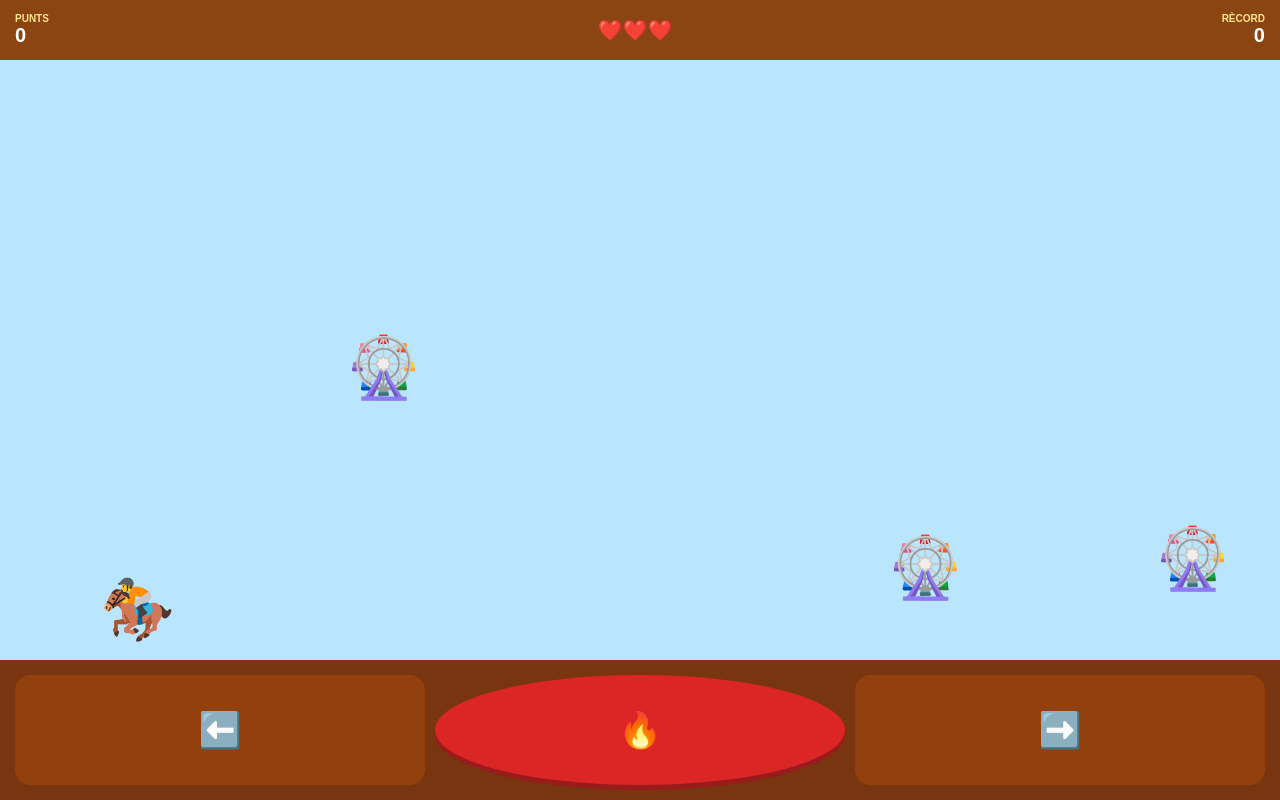
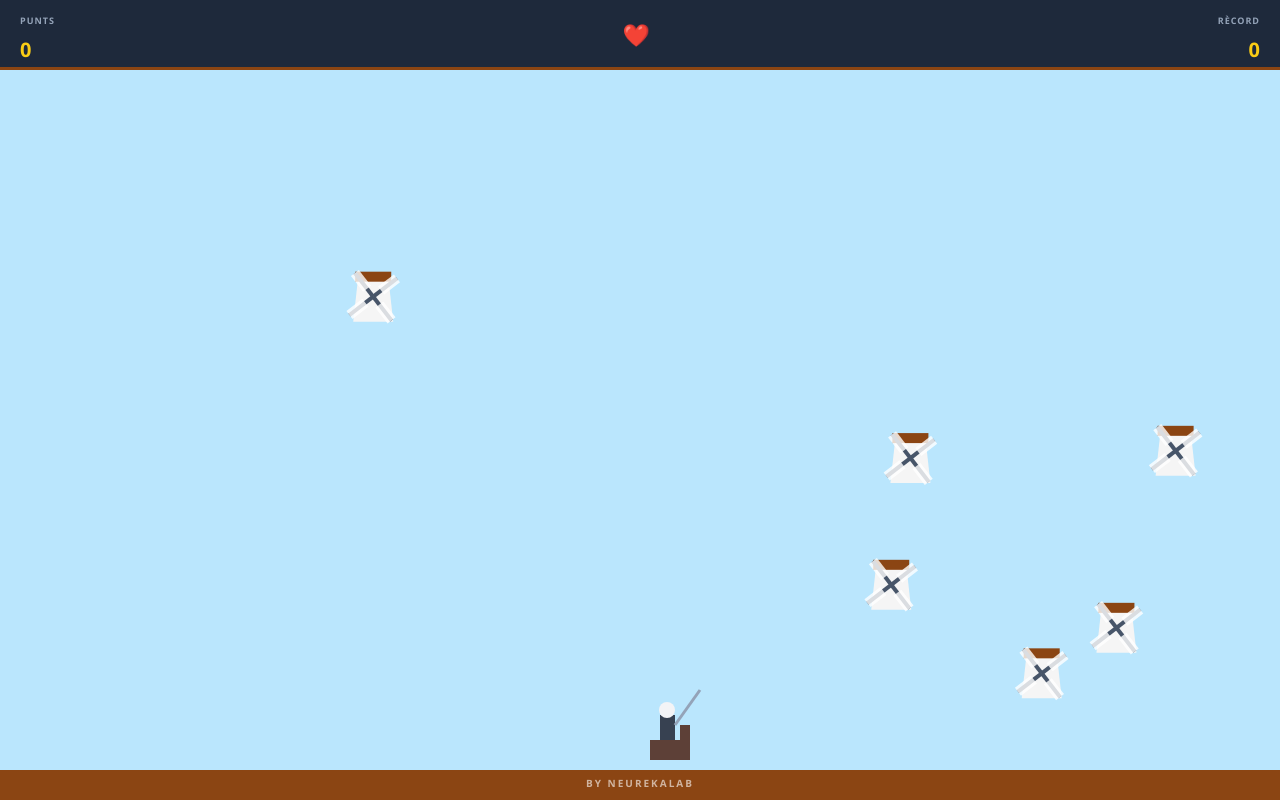
Before and after one commit to hipocamp/quixot, a plain HTML site: page index.html in a window 1280 px wide. Drawn offline with Linux system fonts and the light colour scheme.

Commit message:
Update index.html

```diff
--- a/index.html
+++ b/index.html
@@ -3,121 +3,200 @@
 <head>
     <meta charset="UTF-8">
     <meta name="viewport" content="width=device-width, initial-scale=1.0, maximum-scale=1.0, user-scalable=no">
-    <title>Quixot Mobile</title>
+    <title>Quixot vs Molins - NeurekaLAB</title>
 
-    <!-- Icones del Quixot -->
+    <!-- Icona del Quixot per al mòbil -->
     <link rel="icon" type="image/png" href="https://img.icons8.com/ios-filled/512/8b4513/don-quixote.png">
     <link rel="apple-touch-icon" href="https://img.icons8.com/ios-filled/512/8b4513/don-quixote.png">
     <meta name="apple-mobile-web-app-capable" content="yes">
-    <meta name="theme-color" content="#fef3c7">
+    <meta name="theme-color" content="#2563eb">
 
     <style>
-        /* CSS PUR - Molt resistent */
-        body, html { margin: 0; padding: 0; height: 100%; width: 100%; overflow: hidden; background-color: #fef3c7; font-family: sans-serif; }
-        #wrapper { display: flex; flex-direction: column; height: 100vh; width: 100vw; }
+        body, html { margin: 0; padding: 0; height: 100%; width: 100%; overflow: hidden; background-color: #fef3c7; font-family: 'Segoe UI', Tahoma, Geneva, Verdana, sans-serif; }
+        #joc-container { position: relative; height: 100vh; width: 100vw; display: flex; flex-direction: column; }
 
-        header { height: 60px; background: #8b4513; color: white; display: flex; justify-content: space-between; align-items: center; padding: 0 15px; box-sizing: border-box; }
-        header p { margin: 0; font-size: 10px; text-transform: uppercase; color: #fde68a; font-weight: bold; }
-        header span { font-size: 20px; font-weight: 900; }
+        /* Capçalera */
+        header {
+            height: 70px; background: #1e293b; color: white; display: flex;
+            justify-content: space-between; align-items: center; padding: 0 20px;
+            box-sizing: border-box; z-index: 10; border-bottom: 3px solid #8b4513;
+        }
+        .stat-label { font-size: 9px; text-transform: uppercase; color: #94a3b8; font-weight: 800; letter-spacing: 1px; }
+        .stat-val { font-size: 20px; font-weight: 900; color: #facc15; }
 
-        #jocCanvas { flex-grow: 1; background-color: #bae6fd; width: 100%; touch-action: none; }
+        /* Pantalla de joc */
+        canvas { background-color: #bae6fd; flex-grow: 1; touch-action: none; }
 
-        footer { height: 140px; background: #78350f; display: grid; grid-template-columns: 1fr 1fr 1fr; gap: 10px; padding: 15px; box-sizing: border-box; }
-        .btn { background: #92400e; border-radius: 15px; border: none; color: white; font-size: 35px; cursor: pointer; -webkit-tap-highlight-color: transparent; }
-        .btn:active { background: #b45309; }
-        .btn-foc { background: #dc2626; border-radius: 50%; box-shadow: 0 5px 0 #991b1b; }
-        .btn-foc:active { transform: translateY(3px); box-shadow: 0 2px 0 #991b1b; }
+        /* Peu de pàgina */
+        footer {
+            position: absolute; bottom: 10px; width: 100%; text-align: center;
+            pointer-events: none; color: rgba(255,255,255,0.6); font-size: 10px;
+            font-weight: bold; text-transform: uppercase; letter-spacing: 2px;
+        }
 
-        #overlay { display: none; position: fixed; inset: 0; background: rgba(0,0,0,0.85); color: white; flex-direction: column; align-items: center; justify-content: center; z-index: 100; text-align: center; }
-        .final-box { background: rgba(255,255,255,0.1); padding: 20px; border-radius: 20px; margin: 20px 0; width: 250px; border: 1px solid rgba(255,255,255,0.2); }
+        /* Overlay Game Over */
+        #game-over {
+            display: none; position: fixed; inset: 0; background: rgba(15, 23, 42, 0.95);
+            color: white; flex-direction: column; align-items: center; justify-content: center;
+            z-index: 100; text-align: center; backdrop-filter: blur(5px);
+        }
+        .btn-restart {
+            background: #2563eb; color: white; border: none; padding: 15px 40px;
+            border-radius: 50px; font-weight: 900; font-size: 18px; cursor: pointer;
+            margin-top: 20px; box-shadow: 0 10px 0 #1e40af;
+        }
     </style>
 </head>
 <body>
 
-    <div id="wrapper">
+    <div id="joc-container">
         <header>
-            <div><p>Punts</p><span id="val-punts">0</span></div>
-            <div id="val-vides" style="font-size: 20px;">❤️❤️❤️</div>
-            <div style="text-align: right;"><p>Rècord</p><span id="val-record">0</span></div>
+            <div><p class="stat-label">Punts</p><span id="val-punts" class="stat-val">0</span></div>
+            <div id="val-vides" style="font-size: 22px;">❤️❤️❤️</div>
+            <div style="text-align: right;"><p class="stat-label">Rècord</p><span id="val-record" class="stat-val">0</span></div>
         </header>
 
         <canvas id="jocCanvas"></canvas>
 
-        <footer>
-            <button class="btn" id="moure-esq">⬅️</button>
-            <button class="btn btn-foc" id="disparar">🔥</button>
-            <button class="btn" id="moure-dre">➡️</button>
-        </footer>
+        <div id="game-over">
+            <h2 style="font-size: 40px; margin: 0; font-style: italic; color: #f87171;">FINAL DE LA BATALLA</h2>
+            <div style="margin: 20px 0; border: 1px solid #334155; padding: 20px; border-radius: 20px; background: rgba(255,255,255,0.05);">
+                <p style="font-size: 12px; color: #94a3b8; margin: 0;">HAS ACONSEGUIT</p>
+                <p id="punts-finals" style="font-size: 60px; font-weight: 900; margin: 5px 0;">0</p>
+                <p id="txt-record" style="font-size: 12px; color: #fbbf24; display: none;">NOU RÈCORD!</p>
+            </div>
+            <button onclick="reiniciar()" class="btn-restart">TORNAR A CAVALCAR</button>
         </div>
 
-    <div id="overlay">
-        <h2 style="font-size: 40px; margin: 0; font-style: italic;">GAME OVER</h2>
-        <div class="final-box">
-            <p style="font-size: 12px; color: #fbbf24; margin: 0;">PUNTUACIÓ</p>
-            <p id="punts-finals" style="font-size: 45px; font-weight: 900; margin: 5px 0;">0</p>
-            <p style="font-size: 10px; color: #94a3b8; margin: 0;">MILLOR RÈCORD</p>
-            <p id="record-final" style="font-size: 20px; margin: 0;">0</p>
-        </div>
-        <button onclick="reiniciar()" style="background: #2563eb; color: white; border: none; padding: 15px 40px; border-radius: 15px; font-weight: bold; font-size: 18px; cursor: pointer;">REINTENTAR</button>
+        <footer>By NeurekaLAB</footer>
     </div>
 
     <script>
         const canvas = document.getElementById("jocCanvas");
         const ctx = canvas.getContext("2d");
-        const overlay = document.getElementById("overlay");
+        const overlay = document.getElementById("game-over");
 
         let puntuacio = 0;
         let vides = 3;
         let jocActiu = true;
-        let record = localStorage.getItem("quixot_v3_record") || 0;
+        let record = localStorage.getItem("quixot_v4_record") || 0;
         document.getElementById("val-record").innerText = record;
 
-        // Ajustar resolució interna del canvas
         function ajustarMida() {
-            canvas.width = canvas.clientWidth;
-            canvas.height = canvas.clientHeight;
+            canvas.width = window.innerWidth;
+            canvas.height = window.innerHeight - 70;
         }
         window.addEventListener('resize', ajustarMida);
-        setTimeout(ajustarMida, 100);
+        ajustarMida();
 
-        const quixot = { x: 100, y: 0, w: 60, h: 60, vel: 7, esq: false, dre: false };
+        // Objectes
+        const quixot = { x: canvas.width / 2, y: 0, w: 70, h: 70, vel: 0, targetX: canvas.width / 2 };
         let llances = [];
         let molins = [];
+        let angleAspes = 0;
 
-        // Controls
-        document.getElementById("moure-esq").onpointerdown = () => quixot.esq = true;
-        document.getElementById("moure-esq").onpointerup = () => quixot.esq = false;
-        document.getElementById("moure-dre").onpointerdown = () => quixot.dre = true;
-        document.getElementById("moure-dre").onpointerup = () => quixot.dre = false;
-        document.getElementById("disparar").onclick = llançar;
+        // CONTROLS TÀCTILS (Toca esquerra per moure esquerra, dreta per moure dreta, mig per disparar)
+        window.addEventListener('touchstart', (e) => {
+            const touchX = e.touches[0].clientX;
+            const touchY = e.touches[0].clientY;
 
-        function llançar() {
             if (!jocActiu) return;
-            llances.push({ x: quixot.x + 15, y: quixot.y, w: 20, h: 40 });
+
+            if (touchY < window.innerHeight / 2) {
+                disparar();
+            } else {
+                if (touchX < window.innerWidth / 2) {
+                    quixot.vel = -8;
+                } else {
+                    quixot.vel = 8;
+                }
+            }
+        });
+
+        window.addEventListener('touchend', () => {
+            quixot.vel = 0;
+        });
+
+        function disparar() {
+            llances.push({ x: quixot.x + 30, y: quixot.y, w: 10, h: 40 });
+        }
+
+        // Dibuixar el Quixot (Imatge vectorial)
+        function dibuixarQuixot(x, y) {
+            ctx.save();
+            ctx.translate(x, y);
+            // Cavall
+            ctx.fillStyle = "#5d4037";
+            ctx.fillRect(10, 40, 40, 20); // cos
+            ctx.fillRect(40, 25, 10, 20); // coll
+            // Genet (Quixot)
+            ctx.fillStyle = "#374151";
+            ctx.fillRect(20, 15, 15, 25); // cos
+            ctx.fillStyle = "#f3f4f6";
+            ctx.beginPath();
+            ctx.arc(27, 10, 8, 0, Math.PI * 2); // cap
+            ctx.fill();
+            // Llança
+            ctx.strokeStyle = "#94a3b8";
+            ctx.lineWidth = 3;
+            ctx.beginPath();
+            ctx.moveTo(35, 25);
+            ctx.lineTo(60, -10);
+            ctx.stroke();
+            ctx.restore();
+        }
+
+        // Dibuixar Molí de vent
+        function dibuixarMoli(m) {
+            ctx.save();
+            ctx.translate(m.x + m.w/2, m.y + m.h/2);
+            // Torre
+            ctx.fillStyle = "#f5f5f5";
+            ctx.beginPath();
+            ctx.moveTo(-20, 25);
+            ctx.lineTo(20, 25);
+            ctx.lineTo(15, -20);
+            ctx.lineTo(-15, -20);
+            ctx.fill();
+            ctx.fillStyle = "#8b4513";
+            ctx.fillRect(-18, -25, 36, 10); // Teulada
+
+            // Aspes girant
+            ctx.rotate(angleAspes);
+            ctx.strokeStyle = "#475569";
+            ctx.lineWidth = 4;
+            for(let i=0; i<4; i++) {
+                ctx.rotate(Math.PI/2);
+                ctx.beginPath();
+                ctx.moveTo(0,0);
+                ctx.lineTo(0, 30);
+                ctx.stroke();
+                ctx.fillStyle = "rgba(255,255,255,0.8)";
+                ctx.fillRect(-5, 10, 10, 20);
+            }
+            ctx.restore();
         }
 
         function perdreVida() {
             vides--;
             document.getElementById("val-vides").innerText = "❤️".repeat(vides);
-            if (vides <= 0) finalitzarJoc();
-        }
-
-        function finalitzarJoc() {
+            if (vides <= 0) {
                 jocActiu = false;
                 if (puntuacio > record) {
                     record = puntuacio;
-                localStorage.setItem("quixot_v3_record", record);
+                    localStorage.setItem("quixot_v4_record", record);
+                    document.getElementById("txt-record").style.display = "block";
                 }
                 document.getElementById("punts-finals").innerText = puntuacio;
-            document.getElementById("record-final").innerText = record;
                 overlay.style.display = "flex";
+            }
         }
 
         function reiniciar() {
             puntuacio = 0; vides = 3; llances = []; molins = [];
             document.getElementById("val-punts").innerText = "0";
             document.getElementById("val-vides").innerText = "❤️❤️❤️";
-            document.getElementById("val-record").innerText = record;
+            document.getElementById("txt-record").style.display = "none";
             overlay.style.display = "none";
             jocActiu = true;
             bucle();
@@ -126,36 +205,33 @@
         function bucle() {
             if (!jocActiu) return;
 
-            // Actualitzar posició Quixot
-            quixot.y = canvas.height - 80;
-            if (quixot.esq && quixot.x > 0) quixot.x -= quixot.vel;
-            if (quixot.dre && quixot.x < canvas.width - quixot.w) quixot.x += quixot.vel;
+            quixot.y = canvas.height - 100;
+            quixot.x += quixot.vel;
+            if (quixot.x < 0) quixot.x = 0;
+            if (quixot.x > canvas.width - 70) quixot.x = canvas.width - 70;
 
-            // Crear molins
-            if (Math.random() < 0.03) {
-                molins.push({ x: Math.random() * (canvas.width - 50), y: -60, w: 55, h: 55, v: 3 + Math.random() * 3 });
+            angleAspes += 0.05;
+
+            if (Math.random() < 0.025) {
+                molins.push({ x: Math.random() * (canvas.width - 60), y: -100, w: 60, h: 80, v: 2.5 + Math.random() * 2.5 });
             }
 
-            // Moure llances
             llances.forEach((l, i) => {
-                l.y -= 8;
+                l.y -= 10;
                 if (l.y < -50) llances.splice(i, 1);
             });
 
-            // Moure molins i col·lisions
             molins.forEach((m, i) => {
                 m.y += m.v;
-
-                // Toca terra
                 if (m.y > canvas.height) molins.splice(i, 1);
 
-                // Toca Quixot
-                if (m.y + m.h > quixot.y + 10 && m.x < quixot.x + quixot.w - 10 && m.x + m.w > quixot.x + 10) {
+                // Col·lisió Quixot
+                if (m.y + m.h > quixot.y + 20 && m.x < quixot.x + quixot.w - 10 && m.x + m.w > quixot.x + 10) {
                     molins.splice(i, 1);
                     perdreVida();
                 }
 
-                // Toca Llanca
+                // Col·lisió Llança
                 llances.forEach((l, li) => {
                     if (l.x < m.x + m.w && l.x + l.w > m.x && l.y < m.y + m.h && l.y + l.h > m.y) {
                         molins.splice(i, 1);
@@ -166,23 +242,26 @@
                 });
             });
 
-            // DIBUIXAR
             ctx.clearRect(0, 0, canvas.width, canvas.height);
 
-            ctx.font = "60px Arial";
-            ctx.fillText("🏇", quixot.x, quixot.y + 50);
+            // Dibuixar fons (Terra)
+            ctx.fillStyle = "#8b4513";
+            ctx.fillRect(0, canvas.height - 30, canvas.width, 30);
 
-            ctx.font = "30px Arial";
-            llances.forEach(l => ctx.fillText("📍", l.x, l.y + 30));
+            dibuixarQuixot(quixot.x, quixot.y);
 
-            ctx.font = "60px Arial";
-            molins.forEach(m => ctx.fillText("🎡", m.x, m.y + 50));
+            ctx.fillStyle = "#ef4444";
+            llances.forEach(l => {
+                ctx.beginPath();
+                ctx.roundRect(l.x, l.y, l.w, l.h, 5);
+                ctx.fill();
+            });
+
+            molins.forEach(m => dibuixarMoli(m));
 
             requestAnimationFrame(bucle);
         }
 
-        // Inici
-        ajustarMida();
         bucle();
     </script>
 </body>
```
Lines whose indentation alone changed are shown as unchanged.
